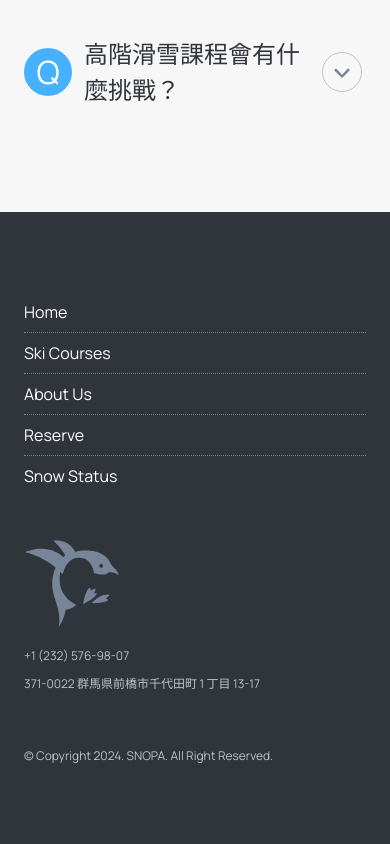
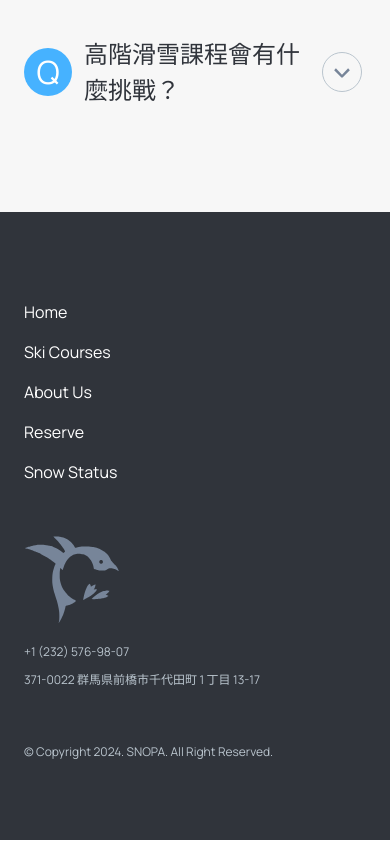
Before and after one commit to abcell1057/snopa, a website: page dist/index.html in a window 390 px wide. Shown: the part 6158-7002 px from the top of the page. Drawn offline with nearby package versions, Linux system fonts and the light colour scheme.

Commit message:
update reserve / reserve-detail

```diff
--- a/src/css/common.css
+++ b/src/css/common.css
@@ -541,12 +541,12 @@ form {
         display: block;
     }
 
-    li {
+    .navlist li {
         justify-content: center;
         border-bottom: 1px dotted var(--neutral-400);
     }
 
-    li:last-of-type{
+    .navlist li:last-of-type{
         border-bottom: none;
     }
 
@@ -577,6 +577,10 @@ form {
 
     .footer .footer-right span {
       text-align: left;
+    }
+
+    .footer .menu-item {
+        padding: 8px 0;
     }
 }
 
```
Also changed, not shown: dist/about.html, dist/course.html, dist/index.html, dist/reserve-detail.html, dist/reserve.html, dist/status.html.
